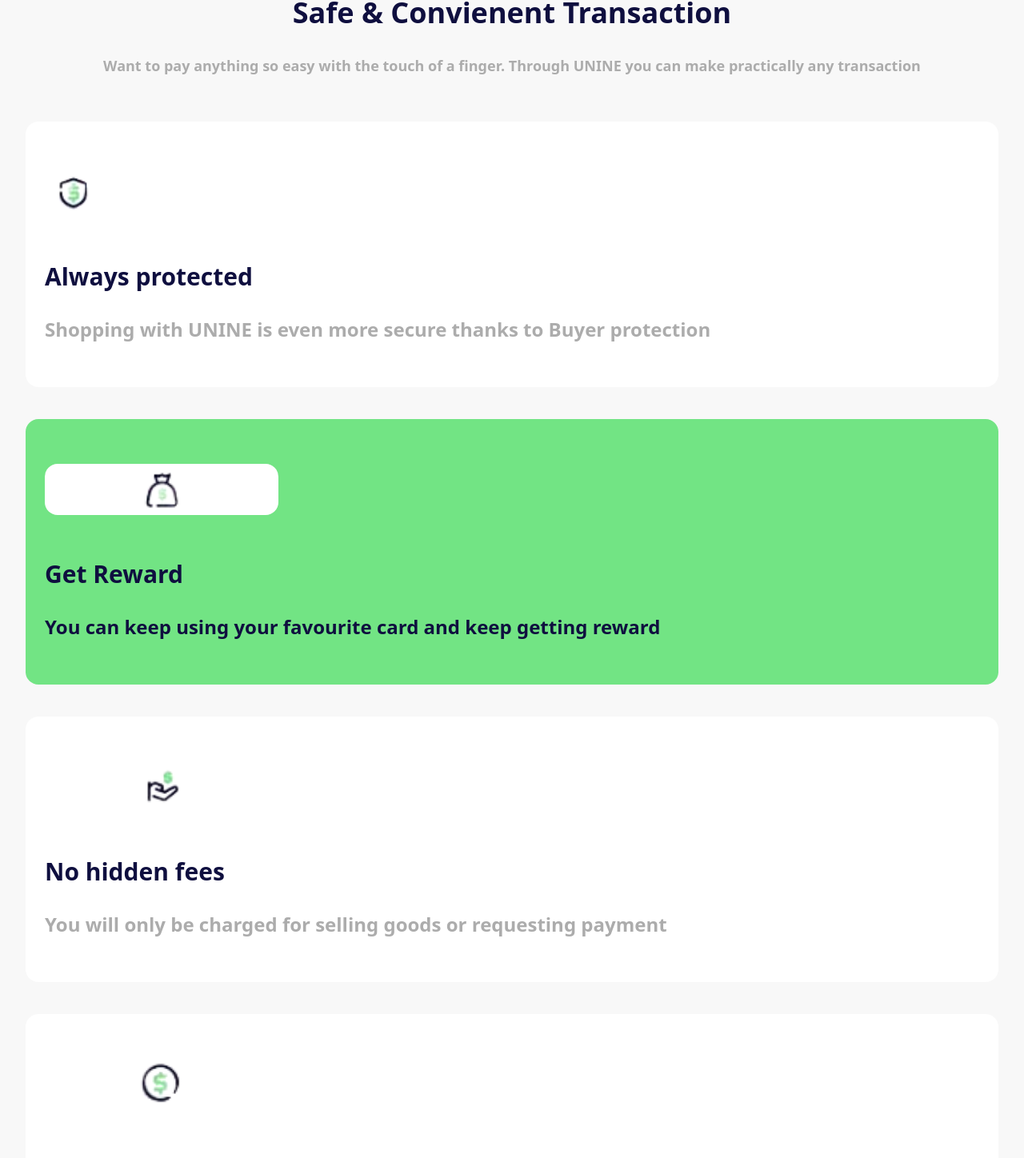
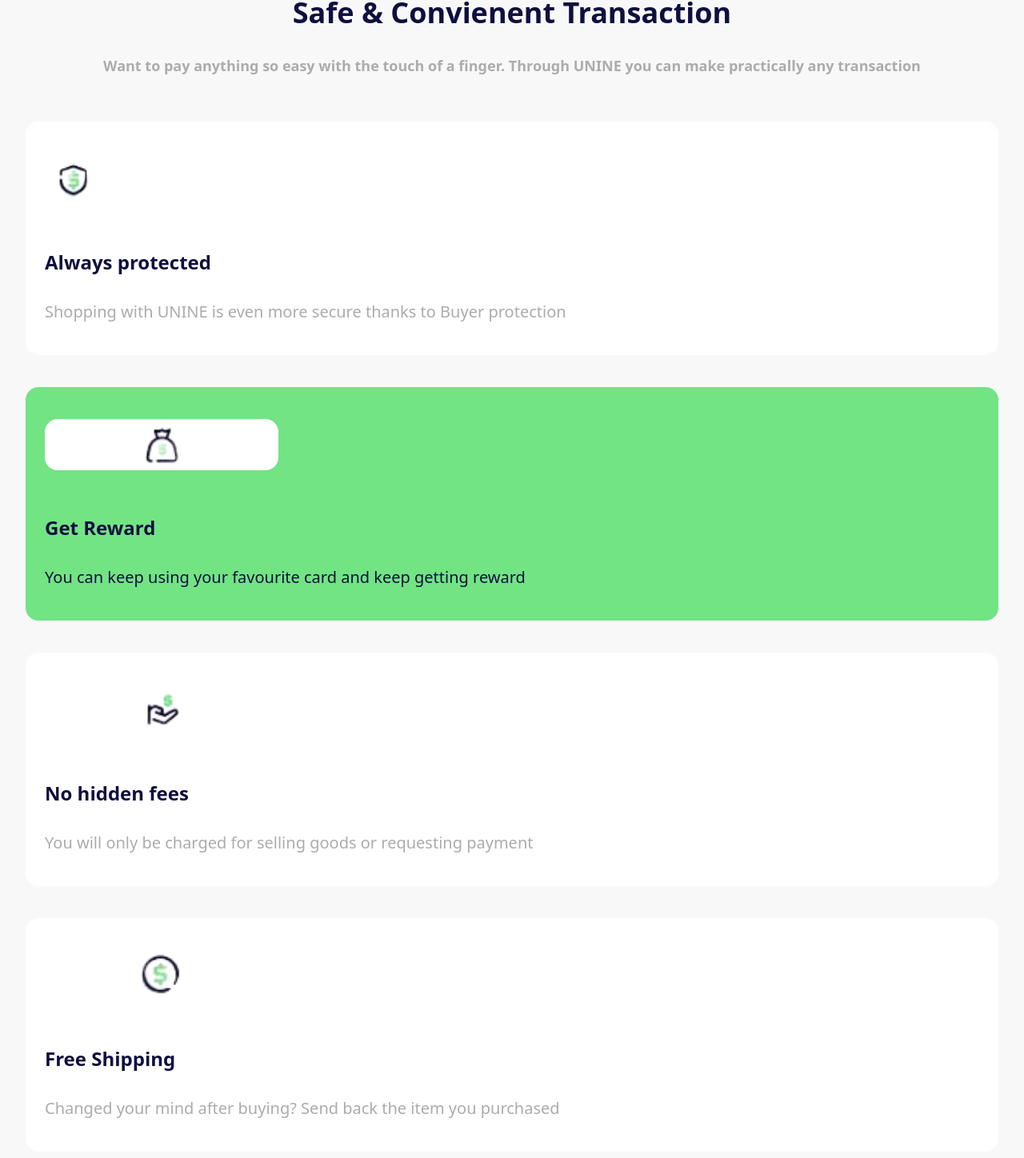
Before and after one commit to Sijibomii/unine, a React (Create React App) app: page / in a window 1280 px wide. Shown: the part 2207-3655 px from the top of the page at 80% size. Built offline with nearby package versions, Linux system fonts and the light colour scheme.

Commit message:
minor corrections

```diff
--- a/src/components/Info.js
+++ b/src/components/Info.js
@@ -11,43 +11,43 @@ const Info = () => {
         <p className='font-semibold text-lg calmer-white text-center mt-8'>Want to pay anything so easy with the touch of a finger. Through UNINE you can make practically any transaction</p>
       </div>
       <div className='py-4 px-6 mt-10'>
-        <div className='flex flex-col justify-center bg-[#FFF] px-6 py-14 rounded-2xl'>
+        <div className='flex flex-col justify-center bg-[#FFF] px-6 py-10 rounded-2xl'>
           <div className='top'>
             <img src={Info1} className="h-16 w-22" />
           </div>
           <div className='bottom mt-14'>
-            <h4 className='b text-3xl font-bold'>Always protected</h4>
-            <p className='calmer-white mt-4 text-2xl font-semibold mt-8'>Shopping with UNINE is even more secure thanks to Buyer protection</p>
+            <h4 className='b text-2xl font-bold'>Always protected</h4>
+            <p className='calmer-white mt-4 text-xl mt-8'>Shopping with UNINE is even more secure thanks to Buyer protection</p>
           </div>
         </div>
 
-        <div className='flex flex-col justify-center bg-[#72E484] mt-10 px-6 py-14 rounded-2xl'>
+        <div className='flex flex-col justify-center bg-[#72E484] mt-10 px-6 py-10 rounded-2xl'>
           <div className='top bg-[#FFF] w-1/4 flex items-center justify-center rounded-2xl'>
             <img src={Info2} className="h-16 w-22" />
           </div>
           <div className='bottom mt-14'>
-            <h4 className='b text-3xl font-bold'>Get Reward</h4>
-            <p className='b mt-4 text-2xl font-semibold mt-8'>You can keep using your favourite card and keep getting reward</p>
+            <h4 className='b text-2xl font-bold'>Get Reward</h4>
+            <p className='b mt-4 text-xl mt-8'>You can keep using your favourite card and keep getting reward</p>
           </div>
         </div>
 
-        <div className='flex flex-col justify-center bg-[#FFF] mt-10 px-6 py-14 rounded-2xl'>
+        <div className='flex flex-col justify-center bg-[#FFF] mt-10 px-6 py-10 rounded-2xl'>
           <div className='top bg-[#FFF] w-1/4 flex items-center justify-center rounded-2xl'>
             <img src={Info3} className="h-16 w-22" />
           </div>
           <div className='bottom mt-14'>
-            <h4 className='b text-3xl font-bold'>No hidden fees</h4>
-            <p className='calmer-white mt-4 text-2xl font-semibold mt-8'>You will only be charged for selling goods or requesting payment</p>
+            <h4 className='b text-2xl font-bold'>No hidden fees</h4>
+            <p className='calmer-white mt-4 text-xl mt-8'>You will only be charged for selling goods or requesting payment</p>
           </div>
         </div>
 
-        <div className='flex flex-col justify-center bg-[#FFF] mt-10 px-6 py-14 rounded-2xl'>
+        <div className='flex flex-col justify-center bg-[#FFF] mt-10 px-6 py-10 rounded-2xl'>
           <div className='top bg-[#FFF] w-1/4 flex items-center justify-center rounded-2xl'>
             <img src={Info4} className="h-16 w-22" />
           </div>
           <div className='bottom mt-14'>
-            <h4 className='b text-3xl font-bold'>Free Shipping</h4>
-            <p className='calmer-white mt-4 text-2xl font-semibold mt-8'>Changed your mind after buying? Send back the item you purchased</p>
+            <h4 className='b text-2xl font-bold'>Free Shipping</h4>
+            <p className='calmer-white mt-4 text-xl mt-8'>Changed your mind after buying? Send back the item you purchased</p>
           </div>
         </div>
 
```
